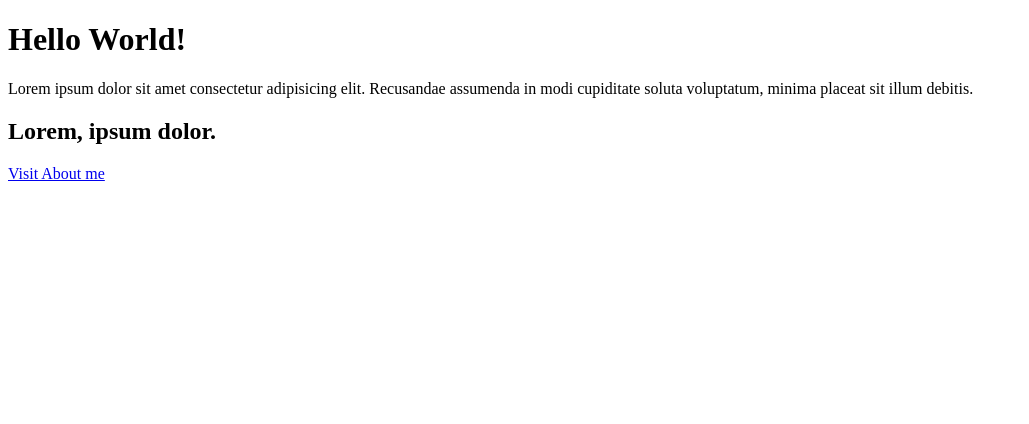
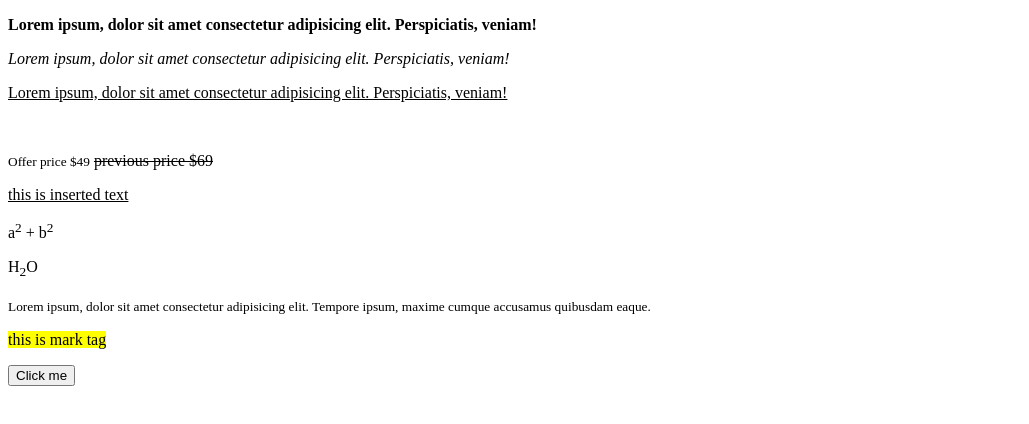
Before and after one commit to theophildio/class-02, a plain HTML site: page index.html in a window 1280 px wide. Shown: the whole page, without its empty margins (0-1029 px from the left). Drawn offline with Linux system fonts and the light colour scheme.

Commit message:
Added some html tags

```diff
--- a/index.html
+++ b/index.html
@@ -7,9 +7,23 @@
     <title>Learning HTML</title>
 </head>
 <body>
-    <h1>Hello World!</h1>
+    <!-- <h1>Hello World!</h1>
     <p>Lorem ipsum dolor sit amet consectetur adipisicing elit. Recusandae assumenda in modi cupiditate soluta voluptatum, minima placeat sit illum debitis.</p>
     <h2>Lorem, ipsum dolor.</h2>
-    <a href="about.html">Visit About me</a>
+    <a href="about.html">Visit About me</a> -->
+
+
+    <!-- Text Formatting -->
+    <p><b>Lorem ipsum, dolor sit amet consectetur adipisicing elit. Perspiciatis, veniam!</b></p>
+    <p><i>Lorem ipsum, dolor sit amet consectetur adipisicing elit. Perspiciatis, veniam!</i></p>
+    <p><u>Lorem ipsum, dolor sit amet consectetur adipisicing elit. Perspiciatis, veniam!</u></p>
+        <br>
+    <p><small>Offer price $49</small> <del>previous price $69</del></p>
+    <p><ins>this is inserted text</ins></p>
+    <p>a<sup>2</sup> + b<sup>2</sup></p>
+    <p>H<sub>2</sub>O</p>
+    <p><small>Lorem ipsum, dolor sit amet consectetur adipisicing elit. Tempore ipsum, maxime cumque accusamus quibusdam eaque.</small></p>
+    <p><mark>this is mark tag</mark></p>
+    <button>Click me</button>
 </body>
 </html>
```
Also changed, not shown: about.html (+17 -1 lines), assignment.html (added).
